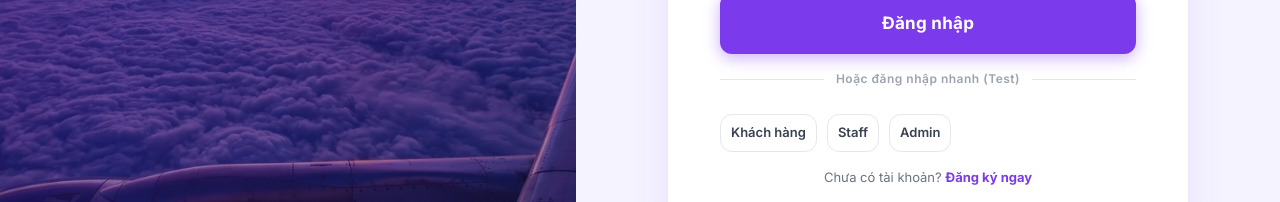
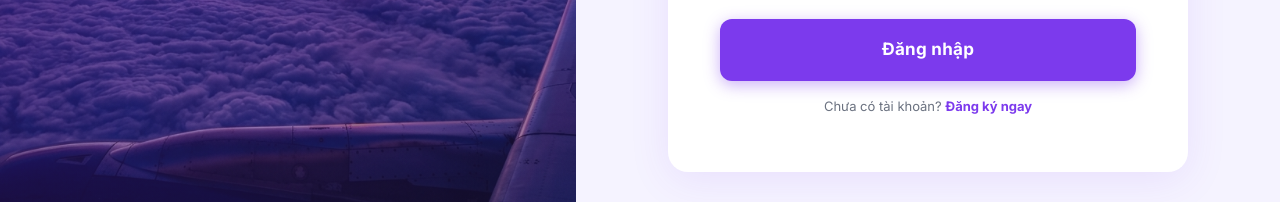
Before and after one commit to Minhthanne16/Flight_Ticket_Management-, a React (Vite) app in the folder frontend/: page /signin in a window 1280 px wide. Shown: the part 541-743 px from the top of the page. Built offline with nearby package versions, Linux system fonts and the light colour scheme; no server answers.

Commit message:
fix: SignInForm

```diff
--- a/frontend/src/components/Authentication/SignInForm.jsx
+++ b/frontend/src/components/Authentication/SignInForm.jsx
@@ -41,6 +41,30 @@ function SignInForm() {
         } catch (error) {
             console.error('Login error:', error);
             if (!error.response) {
+                // Tự động fallback sang Mock login nếu không kết nối được server (offline)
+                const mockUsers = {
+                    'admin@easyflight.vn': { password: 'admin123', role: 'ADMIN', token: 'mock-admin-token' },
+                    'staff@easyflight.vn': { password: 'staff123', role: 'STAFF', token: 'mock-staff-token' },
+                    'customer@gmail.com': { password: '123', role: 'CUSTOMER', token: 'mock-customer-token' }
+                };
+
+                const matchedUser = mockUsers[email];
+                if (matchedUser && matchedUser.password === password) {
+                    console.log('Server offline. Falling back to local mock login for:', email);
+                    localStorage.setItem('token', matchedUser.token);
+                    localStorage.setItem('user', JSON.stringify({
+                        email: email,
+                        role: matchedUser.role
+                    }));
+                    if (matchedUser.role === 'ADMIN') {
+                        navigate('/admin/dashboard');
+                    } else if (matchedUser.role === 'STAFF') {
+                        navigate('/staff/dashboard');
+                    } else {
+                        navigate('/customer/home');
+                    }
+                    return;
+                }
                 alert('Không thể kết nối đến server. Vui lòng kiểm tra xem Backend đã khởi động chưa (cổng 5000)!');
             } else {
                 alert(error.response?.data?.message || 'Sai email hoặc mật khẩu!');
@@ -50,30 +74,7 @@ function SignInForm() {
         }
     };
 
-    const handleQuickLogin = (role) => {
-        let testEmail = '';
-        let testPassword = '123'; // Mặc định hoặc từ database
 
-        if (role === 'ADMIN') {
-            testEmail = 'admin@easyflight.vn';
-            testPassword = 'admin123';
-        } else if (role === 'STAFF') {
-            testEmail = 'staff@easyflight.vn';
-            testPassword = 'staff123';
-        } else {
-            testEmail = 'customer@gmail.com';
-            testPassword = '123';
-        }
-
-        setEmail(testEmail);
-        setPassword(testPassword);
-
-        // Tự động nhấn nút đăng nhập sau khi điền thông tin
-        setTimeout(() => {
-            const submitBtn = document.querySelector('.btn-signin-new');
-            if (submitBtn) submitBtn.click();
-        }, 100);
-    };
 
     return (
         <div className="signin-wrapper">
@@ -168,23 +169,7 @@ function SignInForm() {
                             {isLoading ? 'Đang đăng nhập...' : 'Đăng nhập'}
                         </button>
 
-                        {/* Divider */}
-                        <div className="si-divider">
-                            <span>Hoặc đăng nhập nhanh (Test)</span>
-                        </div>
 
-                        {/* Social / Quick Login */}
-                        <div className="si-social-buttons" style={{ display: 'flex', gap: '10px', marginTop: '10px' }}>
-                            <button type="button" className="si-social-btn" onClick={() => handleQuickLogin('CUSTOMER')} style={{ padding: '8px 10px', fontSize: '13px' }}>
-                                Khách hàng
-                            </button>
-                            <button type="button" className="si-social-btn" onClick={() => handleQuickLogin('STAFF')} style={{ padding: '8px 10px', fontSize: '13px' }}>
-                                Staff
-                            </button>
-                            <button type="button" className="si-social-btn" onClick={() => handleQuickLogin('ADMIN')} style={{ padding: '8px 10px', fontSize: '13px' }}>
-                                Admin
-                            </button>
-                        </div>
 
                         {/* Signup link */}
                         <p className="si-signup-prompt">
```
